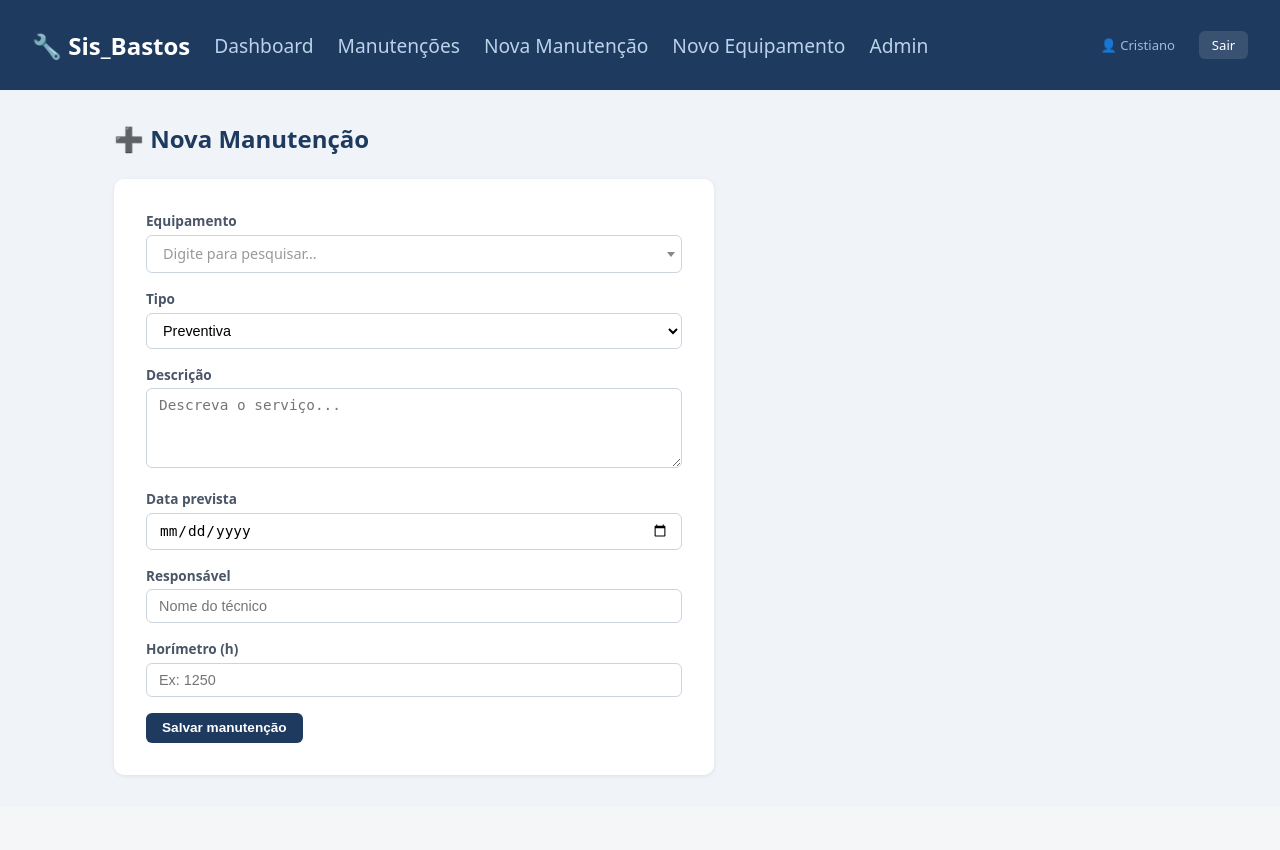
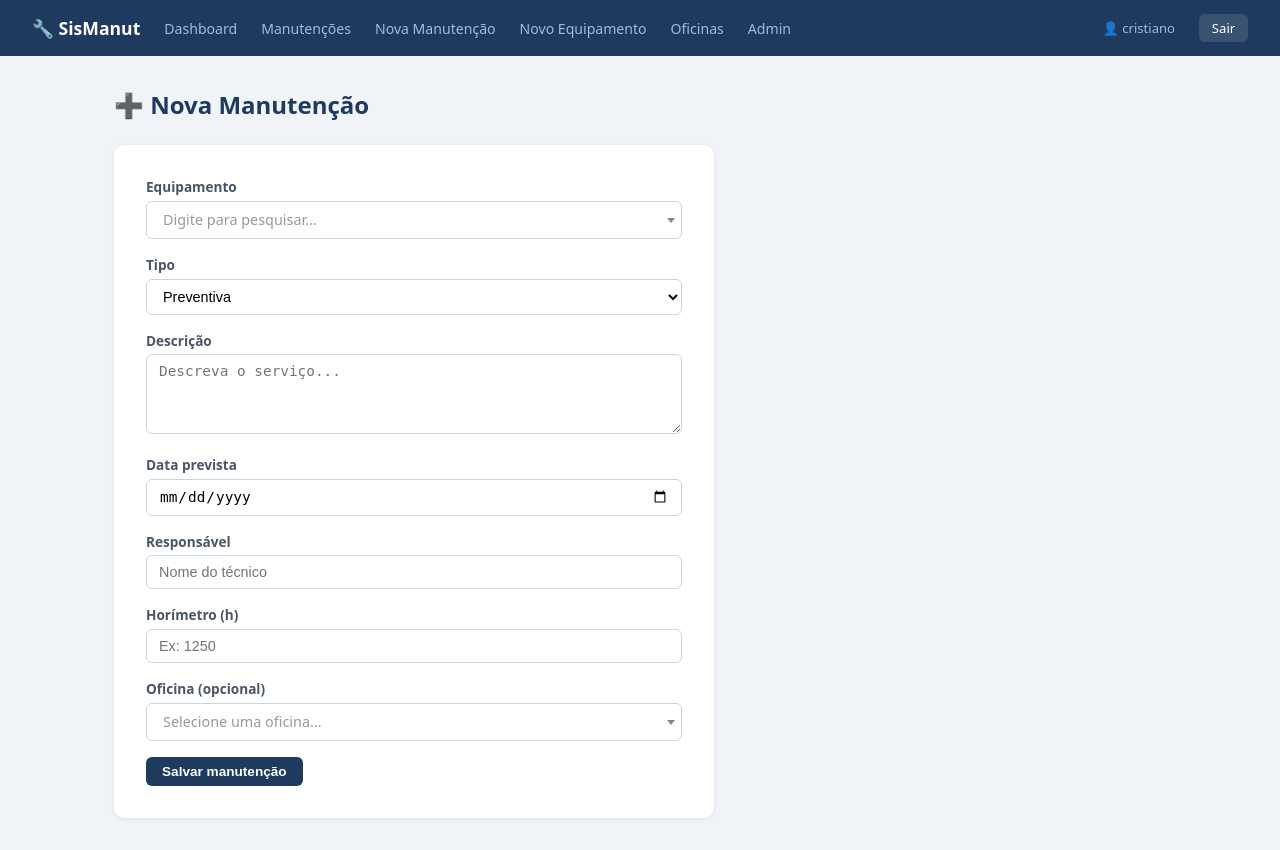
Before and after one commit to CristianoBasto/App_Manuten-o_equipamentos, a Django app: page /manutencoes/cadastrar/ in a window 1280 px wide. Before the commit the page ends 777 px from the top, so only its background shows below. Run offline with Django 5.2, Linux system fonts and the light colour scheme; a user stored in the database is signed in; data comes from the database, SQL or seed files in the repository; both versions use the stored data as it was after the commit; some libraries are stand-ins or nearby versions.

Commit message:
Adicionado formulario de cadastro de oficina e integração de oficina no cadastro de manutenção

```diff
--- a/sistema_manutencao/manutencao/templates/manutencao/base.html
+++ b/sistema_manutencao/manutencao/templates/manutencao/base.html
@@ -1,4 +1,4 @@
-<!DOCTYPE html>
+{% comment %} <!DOCTYPE html>
 <html lang="pt-br">
 <head>
   <meta charset="UTF-8"/>
@@ -72,4 +72,81 @@
     {% block conteudo %}{% endblock %}
   </div>
 </body>
+</html> {% endcomment %}
+
+<!DOCTYPE html>
+<html lang="pt-br">
+<head>
+  <meta charset="UTF-8"/>
+  <meta name="viewport" content="width=device-width, initial-scale=1.0"/>
+  <title>Sistema de Manutenção</title>
+  <style>
+    *, *::before, *::after { box-sizing: border-box; margin: 0; padding: 0; }
+    body { font-family: system-ui, sans-serif; background: #f0f4f8; color: #1a202c; }
+    nav { background: #1e3a5f; padding: 0 2rem; display: flex; align-items: center; gap: 1.5rem; height: 56px; }
+    nav .brand { color: #fff; font-weight: 700; font-size: 1.1rem; text-decoration: none; }
+    nav a { color: #a0bcd8; text-decoration: none; font-size: .88rem; }
+    nav a:hover { color: #fff; }
+    nav .spacer { flex: 1; }
+    nav .user-info { color: #a0bcd8; font-size: .82rem; }
+    nav .btn-logout { background: rgba(255,255,255,.12); color: #fff; border: none; padding: .3rem .8rem; border-radius: 6px; font-size: .82rem; cursor: pointer; text-decoration: none; }
+    nav .btn-logout:hover { background: rgba(255,255,255,.22); }
+    .container { max-width: 1100px; margin: 2rem auto; padding: 0 1.5rem; }
+    h1 { font-size: 1.5rem; margin-bottom: 1.5rem; color: #1e3a5f; }
+    h2 { font-size: 1.1rem; margin-bottom: 1rem; color: #2d4a6e; }
+    .cards { display: grid; grid-template-columns: repeat(auto-fit, minmax(180px, 1fr)); gap: 1rem; margin-bottom: 2rem; }
+    .card { background: #fff; border-radius: 10px; padding: 1.2rem 1.5rem; box-shadow: 0 1px 4px rgba(0,0,0,.08); border-left: 5px solid #a0bcd8; }
+    .card.pendente  { border-color: #f6ad55; }
+    .card.atrasada  { border-color: #fc8181; }
+    .card.concluida { border-color: #68d391; }
+    .card .numero   { font-size: 2rem; font-weight: 700; }
+    .card .label    { font-size: .8rem; color: #718096; margin-top: 2px; }
+    table { width: 100%; border-collapse: collapse; background: #fff; border-radius: 10px; overflow: hidden; box-shadow: 0 1px 4px rgba(0,0,0,.08); }
+    th { background: #1e3a5f; color: #fff; padding: .75rem 1rem; text-align: left; font-size: .85rem; }
+    td { padding: .7rem 1rem; font-size: .9rem; border-bottom: 1px solid #e2e8f0; }
+    tr:last-child td { border-bottom: none; }
+    tr:hover td { background: #f7fafc; }
+    .badge { display: inline-block; padding: .2rem .6rem; border-radius: 20px; font-size: .75rem; font-weight: 600; }
+    .badge.pendente   { background: #fefcbf; color: #b7791f; }
+    .badge.atrasada   { background: #fed7d7; color: #c53030; }
+    .badge.concluida  { background: #c6f6d5; color: #276749; }
+    .badge.preventiva { background: #bee3f8; color: #2b6cb0; }
+    .badge.corretiva  { background: #fbd38d; color: #744210; }
+    .btn { display: inline-block; padding: .45rem 1rem; border-radius: 6px; font-size: .85rem; font-weight: 600; text-decoration: none; cursor: pointer; border: none; }
+    .btn-primary { background: #1e3a5f; color: #fff; }
+    .btn-primary:hover { background: #2d4a6e; }
+    .btn-success { background: #38a169; color: #fff; }
+    .btn-success:hover { background: #276749; }
+    .btn-pdf { background: #e53e3e; color: #fff; }
+    .btn-pdf:hover { background: #c53030; }
+    form .campo { margin-bottom: 1rem; }
+    form label { display: block; font-size: .85rem; font-weight: 600; margin-bottom: .3rem; color: #4a5568; }
+    form input, form select, form textarea { width: 100%; padding: .5rem .75rem; border: 1px solid #cbd5e0; border-radius: 6px; font-size: .9rem; background: #fff; }
+    form textarea { resize: vertical; min-height: 80px; }
+    .form-card { background: #fff; border-radius: 10px; padding: 2rem; box-shadow: 0 1px 4px rgba(0,0,0,.08); max-width: 600px; }
+    .filtros { display: flex; gap: 1rem; margin-bottom: 1rem; flex-wrap: wrap; align-items: flex-end; }
+    .filtros select { padding: .4rem .6rem; border: 1px solid #cbd5e0; border-radius: 6px; font-size: .85rem; }
+    .toolbar { display: flex; justify-content: space-between; align-items: center; margin-bottom: 1rem; flex-wrap: wrap; gap: .5rem; }
+    .alert-atrasada { background: #fff5f5; border: 1px solid #fc8181; border-radius: 8px; padding: .8rem 1rem; margin-bottom: 1.5rem; color: #c53030; font-size: .9rem; }
+  </style>
+</head>
+<body>
+  <nav>
+    <a class="brand" href="{% url 'dashboard' %}">🔧 SisManut</a>
+    <a href="{% url 'dashboard' %}">Dashboard</a>
+    <a href="{% url 'lista_manutencoes' %}">Manutenções</a>
+    <a href="{% url 'cadastrar_manutencao' %}">Nova Manutenção</a>
+    <a href="{% url 'cadastrar_equipamento' %}">Novo Equipamento</a>
+    <a href="{% url 'lista_oficinas' %}">Oficinas</a>
+    {% if request.user.is_staff %}
+    <a href="/admin/">Admin</a>
+    {% endif %}
+    <div class="spacer"></div>
+    <span class="user-info">👤 {{ request.user.username }}</span>
+    <a href="{% url 'logout' %}" class="btn-logout">Sair</a>
+  </nav>
+  <div class="container">
+    {% block conteudo %}{% endblock %}
+  </div>
+</body>
 </html>
--- a/sistema_manutencao/manutencao/templates/manutencao/cadastrar_manutencao.html
+++ b/sistema_manutencao/manutencao/templates/manutencao/cadastrar_manutencao.html
@@ -70,6 +70,15 @@
       <label>Horímetro (h)</label>
       <input type="number" name="horimetro" min="0" placeholder="Ex: 1250"/>
     </div>
+    <div class="campo">
+      <label>Oficina (opcional)</label>
+      <select name="oficina" id="select-oficina">
+        <option value="">Nenhuma / Serviço interno</option>
+        {% for of in oficinas %}
+        <option value="{{ of.pk }}">{{ of.nome }} {% if of.responsavel %}— {{ of.responsavel }}{% endif %}</option>
+        {% endfor %}
+      </select>
+    </div>
     <button type="submit" class="btn btn-primary">Salvar manutenção</button>
   </form>
 </div>
@@ -84,7 +93,15 @@
       allowClear: true,
       language: {
         noResults: function () { return "Nenhum equipamento encontrado."; },
-        searching:  function () { return "Pesquisando..."; },
+        searching: function () { return "Pesquisando..."; },
+      }
+    });
+    $("#select-oficina").select2({
+      placeholder: "Selecione uma oficina...",
+      allowClear: true,
+      language: {
+        noResults: function () { return "Nenhuma oficina encontrada."; },
+        searching: function () { return "Pesquisando..."; },
       }
     });
   });
--- a/sistema_manutencao/manutencao/urls.py
+++ b/sistema_manutencao/manutencao/urls.py
@@ -19,13 +19,17 @@ urlpatterns = [
 
     # path("logout/", auth_views.LogoutView.as_view(next_page="login"), name="logout"),
 
-    # Páginas principais
+ # Páginas principais
     path("",                               views.dashboard,             name="dashboard"),
     path("manutencoes/",                   views.lista_manutencoes,     name="lista_manutencoes"),
     path("manutencoes/cadastrar/",         views.cadastrar_manutencao,  name="cadastrar_manutencao"),
     path("manutencoes/<int:pk>/concluir/", views.concluir_manutencao,   name="concluir_manutencao"),
     path("equipamentos/cadastrar/",        views.cadastrar_equipamento, name="cadastrar_equipamento"),
 
+    # Oficinas
+    path("oficinas/",           views.lista_oficinas,    name="lista_oficinas"),
+    path("oficinas/cadastrar/", views.cadastrar_oficina, name="cadastrar_oficina"),
+
     # Relatório PDF
     path("relatorio/pdf/", views.exportar_pdf, name="exportar_pdf"),
 ]
--- a/sistema_manutencao/manutencao/views.py
+++ b/sistema_manutencao/manutencao/views.py
@@ -2,7 +2,7 @@ from django.shortcuts import render, redirect, get_object_or_404
 from django.contrib.auth.decorators import login_required
 from django.utils import timezone
 from django.http import HttpResponse
-from .models import Equipamento, Manutencao
+from .models import Equipamento, Manutencao, Oficina
 
 # PDF
 from reportlab.lib.pagesizes import A4
@@ -49,21 +49,21 @@ def lista_manutencoes(request):
     manutencoes = Manutencao.objects.select_related("equipamento").all()
 
     status = request.GET.get("status")
-    tipo   = request.GET.get("tipo")
     eq_id  = request.GET.get("equipamento")
     mes    = request.GET.get("mes")
     ano    = request.GET.get("ano")
+    of_id  = request.GET.get("oficina")
 
     if status:
         manutencoes = manutencoes.filter(status=status)
-    if tipo:
-        manutencoes = manutencoes.filter(tipo=tipo)
     if eq_id:
         manutencoes = manutencoes.filter(equipamento_id=eq_id)
     if mes:
         manutencoes = manutencoes.filter(data_registro__month=mes)
     if ano:
         manutencoes = manutencoes.filter(data_registro__year=ano)
+    if of_id:
+        manutencoes = manutencoes.filter(oficina_id=of_id)
 
     # Anos disponíveis para o filtro
     from django.db.models.functions import ExtractYear
@@ -77,11 +77,12 @@ def lista_manutencoes(request):
     context = {
         "manutencoes":      manutencoes,
         "equipamentos":     Equipamento.objects.all(),
+        "oficinas":         Oficina.objects.all(),
         "filtro_status":    status,
-        "filtro_tipo":      tipo,
         "filtro_eq":        eq_id,
         "filtro_mes":       mes,
         "filtro_ano":       ano,
+        "filtro_oficina":   of_id,
         "anos_disponiveis": anos_disponiveis,
     }
     return render(request, "manutencao/lista_manutencoes.html", context)
@@ -97,12 +98,15 @@ def cadastrar_manutencao(request):
             data_prevista =request.POST["data_prevista"],
             responsavel   =request.POST.get("responsavel", ""),
             horimetro     =request.POST.get("horimetro") or None,
+            oficina_id    =request.POST.get("oficina") or None,
             status        ="pendente",
         )
         return redirect("lista_manutencoes")
 
-    return render(request, "manutencao/cadastrar_manutencao.html",
-                  {"equipamentos": Equipamento.objects.all()})
+    return render(request, "manutencao/cadastrar_manutencao.html", {
+        "equipamentos": Equipamento.objects.all(),
+        "oficinas":     Oficina.objects.all(),
+    })
 
 
 @login_required
@@ -130,13 +134,32 @@ def cadastrar_equipamento(request):
 # ── Exportar PDF ──────────────────────────────────────────────────────────────
 
 @login_required
+def lista_oficinas(request):
+    oficinas = Oficina.objects.all()
+    return render(request, "manutencao/lista_oficinas.html", {"oficinas": oficinas})
+
+
+@login_required
+def cadastrar_oficina(request):
+    if request.method == "POST":
+        Oficina.objects.create(
+            nome       =request.POST["nome"],
+            telefone   =request.POST.get("telefone", ""),
+            responsavel=request.POST.get("responsavel", ""),
+        )
+        return redirect("lista_oficinas")
+    return render(request, "manutencao/cadastrar_oficina.html")
+
+
+@login_required
 def exportar_pdf(request):
     _atualizar_atrasadas()
 
-    manutencoes = Manutencao.objects.select_related("equipamento").all()
+    manutencoes = Manutencao.objects.select_related("equipamento", "oficina").all()
     status = request.GET.get("status")
     mes    = request.GET.get("mes")
     ano    = request.GET.get("ano")
+    of_id  = request.GET.get("oficina")
 
     if status:
         manutencoes = manutencoes.filter(status=status)
@@ -144,6 +167,8 @@ def exportar_pdf(request):
         manutencoes = manutencoes.filter(data_registro__month=mes)
     if ano:
         manutencoes = manutencoes.filter(data_registro__year=ano)
+    if of_id:
+        manutencoes = manutencoes.filter(oficina_id=of_id)
 
     manutencoes = manutencoes.order_by("data_registro")
 
@@ -226,7 +251,7 @@ def exportar_pdf(request):
     story.append(Paragraph("Detalhamento das Manutenções", styles["Heading2"]))
     story.append(Spacer(1, 0.3*cm))
 
-    header = ["Equipamento", "Tipo", "Descrição", "Registro", "Prev.", "Horímetro", "Status", "Responsável", "Dias"]
+    header = ["Equipamento", "Tipo", "Descrição", "Registro", "Prev.", "Horímetro", "Oficina", "Status", "Resp.", "Dias"]
     rows   = [header]
 
     STATUS_CORES = {
@@ -236,21 +261,23 @@ def exportar_pdf(request):
     }
 
     for m in manutencoes:
-        dias = f"{m.dias_ate_conclusao}d" if m.dias_ate_conclusao is not None else "—"
+        dias      = f"{m.dias_ate_conclusao}d" if m.dias_ate_conclusao is not None else "—"
         horimetro = f"{m.horimetro} h" if m.horimetro is not None else "—"
+        oficina   = m.oficina.nome if m.oficina else "—"
         rows.append([
             m.equipamento.nome,
             m.get_tipo_display(),
-            m.descricao[:40] + ("…" if len(m.descricao) > 40 else ""),
+            m.descricao[:35] + ("…" if len(m.descricao) > 35 else ""),
             m.data_registro.strftime("%d/%m/%Y"),
             m.data_prevista.strftime("%d/%m/%Y"),
             horimetro,
+            oficina,
             m.get_status_display(),
             m.responsavel or "—",
             dias,
         ])
 
-    col_widths = [2.8*cm, 1.8*cm, 4.2*cm, 2.0*cm, 2.0*cm, 1.8*cm, 1.8*cm, 2.2*cm, 1.4*cm]
+    col_widths = [2.6*cm, 1.7*cm, 3.8*cm, 1.9*cm, 1.9*cm, 1.6*cm, 2.2*cm, 1.7*cm, 2.0*cm, 1.3*cm]
     t = Table(rows, colWidths=col_widths, repeatRows=1)
 
     style_cmds = [
@@ -260,7 +287,7 @@ def exportar_pdf(request):
         ("FONTSIZE",      (0,0), (-1,-1), 8),
         ("ALIGN",         (0,0), (-1,-1), "LEFT"),
         ("ALIGN",         (3,0), (5,-1),  "CENTER"),
-        ("ALIGN",         (8,0), (8,-1),  "CENTER"),
+        ("ALIGN",         (9,0), (9,-1),  "CENTER"),
         ("BOX",           (0,0), (-1,-1), 0.5, colors.HexColor("#cbd5e0")),
         ("INNERGRID",     (0,0), (-1,-1), 0.3, colors.HexColor("#e2e8f0")),
         ("TOPPADDING",    (0,0), (-1,-1), 5),
@@ -270,7 +297,7 @@ def exportar_pdf(request):
 
     for i, m in enumerate(manutencoes, start=1):
         cor = STATUS_CORES.get(m.status, colors.white)
-        style_cmds.append(("BACKGROUND", (6, i), (6, i), cor))
+        style_cmds.append(("BACKGROUND", (7, i), (7, i), cor))
 
     t.setStyle(TableStyle(style_cmds))
     story.append(t)
```
Also changed, not shown: sistema_manutencao/manutencao/admin.py (+7 -1 lines), sistema_manutencao/manutencao/models.py (+21 -0 lines), sistema_manutencao/manutencao/templates/manutencao/cadastrar_oficina.html (added, +27 -0 lines), sistema_manutencao/manutencao/templates/manutencao/lista_manutencoes.html (+12 -10 lines), sistema_manutencao/manutencao/templates/manutencao/lista_oficinas.html (added, +37 -0 lines), sistema_manutencao/db.sqlite3, sistema_manutencao/manutencao/migrations/0004_oficina_manutencao_oficina.py (added).
